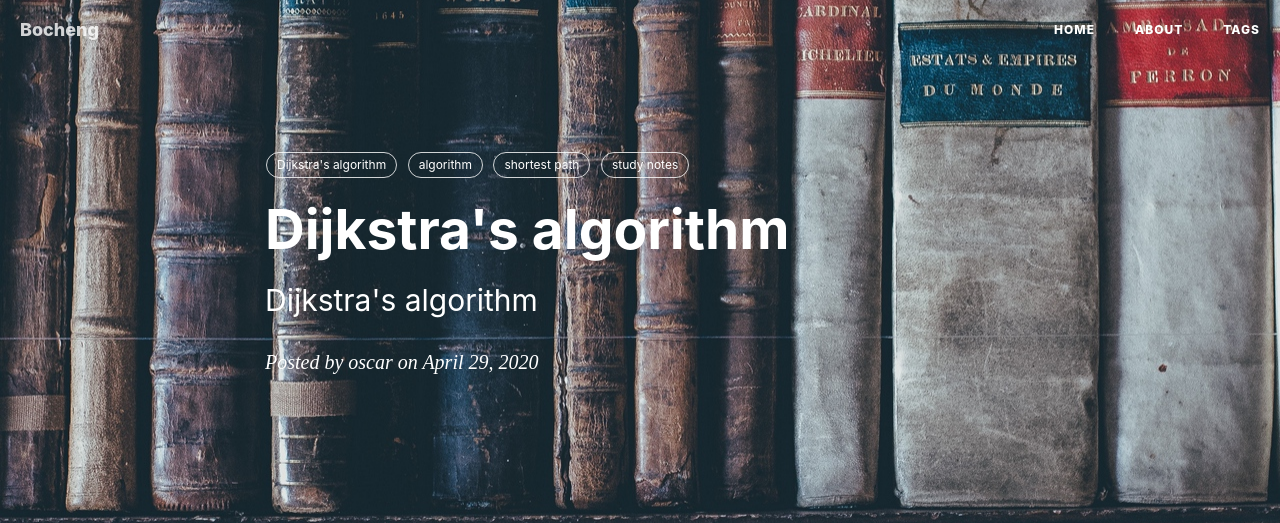
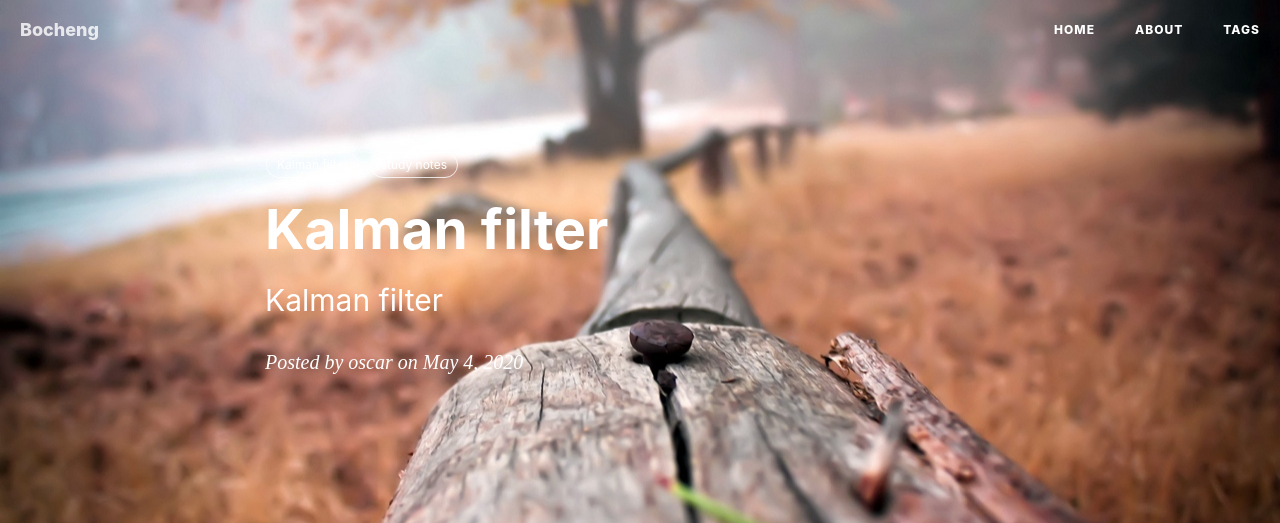
Before and after one commit to Bocheng-J/Bocheng-J.github.io, a Jekyll site: the page built from _posts/2020-05-04-Kalman-filter.md, in a window 1280 px wide. Shown: the top 523 px of the page. Built offline with Jekyll 4.4.1, drawn with Linux system fonts in a browser that asks for light colours; nearby versions of some CDN libraries; comment, search, counter and statistics services are not loaded; grey boxes are pictures that could not be loaded.

Commit message:
Update 2020-05-04-Kalman-filter.md

```diff
--- a/_posts/2020-05-04-Kalman-filter.md
+++ b/_posts/2020-05-04-Kalman-filter.md
@@ -1,15 +1,13 @@
 ---
 layout:     post
-title:      Dijkstra's algorithm
-subtitle:   Dijkstra's algorithm
-date:       2020-04-29
+title:      Kalman filter
+subtitle:   Kalman filter
+date:       2020-05-04
 author:     oscar
-header-img: img/post_20200427_bg.jpg
+header-img: img/post_bg_20200504.jpg
 catalog: true
 tags:
-    - Dijkstra's algorithm
-    - algorithm
-    - shortest path
+    - Kalman filter
     - study notes
 ---
 
```
